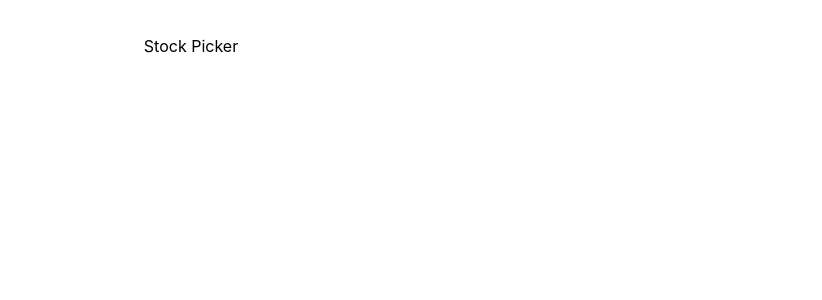
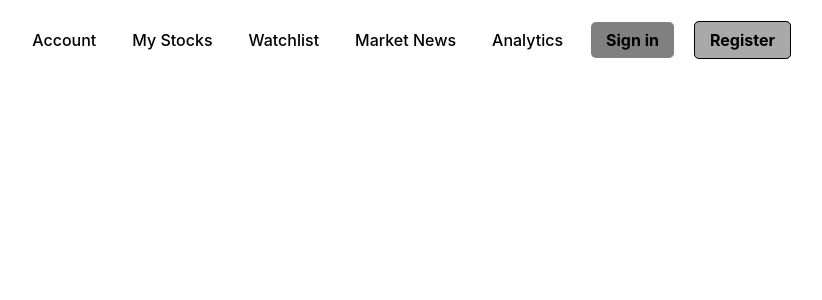
Before and after one commit to victorvaladez1/stockpicker, a React (Create React App) app: page / in a window 1280 px wide. Shown: the top 300 px of the page, without its empty margins (449-1271 px from the left). Built offline with nearby package versions, Linux system fonts and the light colour scheme.

Commit message:
Created NavBar component

```diff
--- /dev/null
+++ b/src/components/NavBar/NavBar.css
@@ -0,0 +1,73 @@
+/* NavBar.css */
+
+/* General Navbar Styling */
+.navBar {
+    background-color: white; /* White background */
+    padding: 10px 20px; /* Padding around the nav bar */
+    display: flex; /* Flexbox for layout */
+    justify-content: flex-end; /* Align items to the right */
+    align-items: center; /* Center items vertically */
+
+}
+
+/* Styling for Nav Items (Account to Contact) */
+.navList {
+    list-style: none; /* Remove bullet points */
+    display: flex; /* Horizontal layout */
+    gap: 20px; /* Space between items */
+    margin: 0; /* Remove default margin */
+    padding: 0; /* Remove default padding */
+}
+
+.navItem {
+    font-size: 16px; /* Font size */
+    font-weight: 500; /* Slightly bold text */
+}
+
+.navLink {
+    text-decoration: none; /* Remove underline */
+    color: black; /* Black text for standard nav links */
+    padding: 8px; /* Padding for clickable area */
+    transition: color 0.3s ease, background-color 0.3s ease; /* Smooth hover effect */
+}
+
+.navLink:hover {
+    color: grey; /* Grey text on hover */
+    background-color: #f9f9f9; /* Subtle background highlight */
+    border-radius: 5px; /* Rounded corners on hover */
+}
+
+/* Button Styling for Sign in and Register */
+.navItemButton {
+    padding: 8px 15px; /* Add padding for button look */
+    border-radius: 5px; /* Rounded corners */
+    font-size: 16px; /* Font size */
+    font-weight: bold; /* Bold text */
+    cursor: pointer; /* Pointer cursor on hover */
+    text-align: center; /* Center-align text */
+    text-decoration: none; /* Remove underline */
+}
+
+/* Button Colors */
+.navButtonGrey {
+    background-color: grey; /* Grey background for Sign in */
+    color: black; /* White text */
+    border: none; /* Remove default border */
+    transition: background-color 0.3s ease; /* Smooth hover */
+}
+
+.navButtonGrey:hover {
+    background-color: darkgrey; /* Dark grey on hover */
+    border: 1px solid black;
+}
+
+.navButtonDarkGrey {
+    background-color: darkgrey; /* Dark grey background for Register */
+    color: black; /* White text */
+    border: 1px solid black; /* Remove default border */
+    transition: background-color 0.3s ease; /* Smooth hover */
+}
+
+.navButtonDarkGrey:hover {
+    background-color: grey; /* Grey on hover */
+}
--- /dev/null
+++ b/src/components/NavBar/Navbar.js
@@ -0,0 +1,34 @@
+import React from "react";
+import "../NavBar/NavBar.css";
+
+const NavBar = () => {
+    return (
+        <nav className="navBar">
+            <ul className="navList">
+                <li className="navItem">
+                    <a href="#account" className="navLink">Account</a>
+                </li>
+                <li className="navItem">
+                    <a href="#mystocks" className="navLink">My Stocks</a>
+                </li>
+                <li className="navItem">
+                    <a href="#watchlist" className="navLink">Watchlist</a>
+                </li>
+                <li className="navItem">
+                    <a href="#marketnews" className="navLink">Market News</a>
+                </li>
+                <li className="navItem">
+                    <a href="#analytics" className="navLink">Analytics</a>
+                </li>
+                <li className="navItem">
+                    <a href="#signin" className="navItemButton navButtonGrey">Sign in</a>
+                </li>
+                <li className="navItem">
+                    <a href="#register" className="navItemButton navButtonDarkGrey">Register</a>
+                </li>
+            </ul>
+        </nav>
+    );
+};
+
+export default NavBar;
--- a/src/pages/Home.js
+++ b/src/pages/Home.js
@@ -1,9 +1,11 @@
 import React from "react";
+import Navbar from "../components/NavBar/Navbar.js"
+
 
 const Home = () => {
     return (
         <div style={{ textAlign: "center", padding: "20px"}}>
-            <p>Stock Picker</p>
+            <Navbar />
         </div>
     );
 };
```
Also changed, not shown: 1 other file (tests, documents, lock files or other folders).
